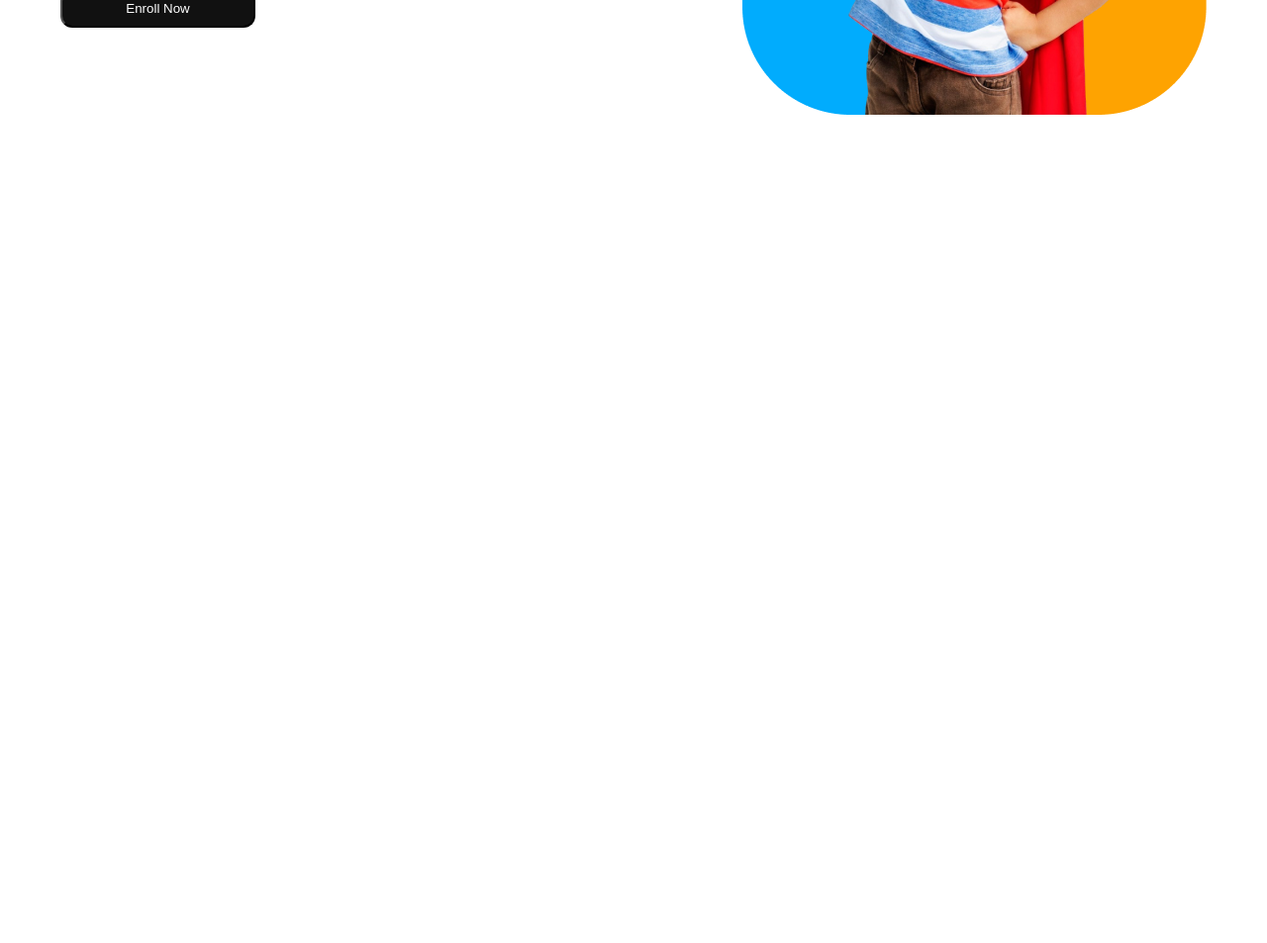
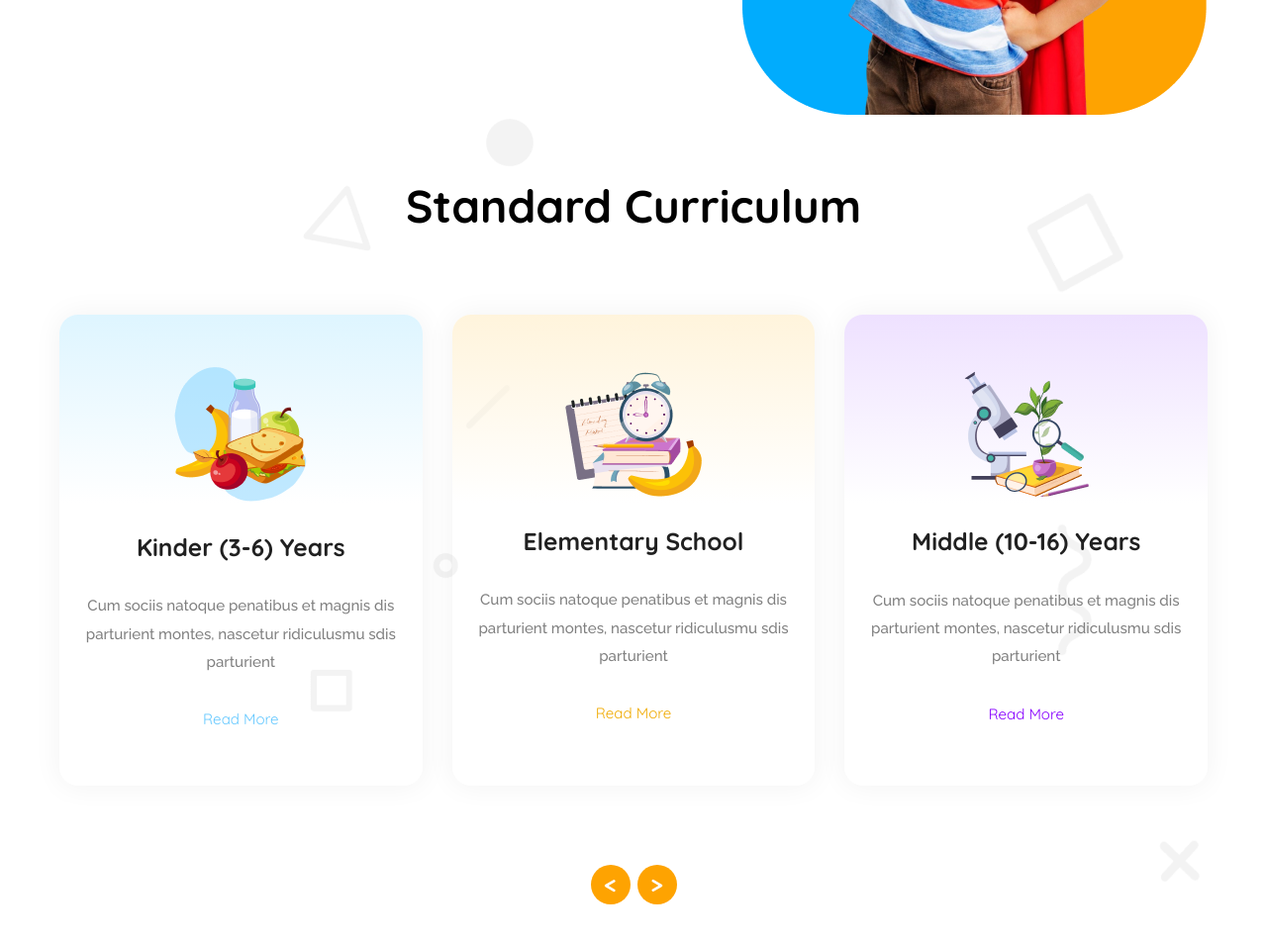
Before and after one commit to Mysterio-O/Assingment-2, a plain HTML site: page index.html in a window 1280 px wide. Shown: the part 561-1514 px from the top of the page at 99% size. Before the commit the page ends 800 px from the top, so only its background shows below. Drawn offline with Linux system fonts and the light colour scheme.

Commit message:
addded standard curriculum section

```diff
--- a/index.html
+++ b/index.html
@@ -10,6 +10,10 @@
     <link rel="preconnect" href="https://fonts.googleapis.com">
     <link rel="preconnect" href="https://fonts.gstatic.com" crossorigin>
     <link href="https://fonts.googleapis.com/css2?family=Quicksand:wght@300..700&display=swap" rel="stylesheet">
+                     <!-- raleway font style -->
+    <link rel="preconnect" href="https://fonts.googleapis.com">
+    <link rel="preconnect" href="https://fonts.gstatic.com" crossorigin>
+    <link href="https://fonts.googleapis.com/css2?family=Raleway:ital,wght@0,100..900;1,100..900&display=swap" rel="stylesheet">
                       <!-- main style -->
     <link rel="stylesheet" href="styles/style.css">
 </head>
@@ -39,7 +43,7 @@
         <!-- banner section is here -->
          <section class="banner-section display-flex">
             <div class="banner-description display-flex">
-                <h3 class="banner-title"><span class="orange">Empowering</span> students from small age <span class="blue">towards vision</span></h3>
+                <h3 class="banner-title"><span class="orange">Empowering</span><br> students from small age <span class="blue">towards vision</span></h3>
                 <p class="banner-subtitle">With the courage, Confidence, Creativity and Compassion to make their Unique Contribution in a Diverse and Dynamic World.</p>
                 <input type="button" class="banner-btn"
                 value="Enroll Now">
@@ -49,5 +53,36 @@
             </div>
          </section>
     </header>
+    <main>
+        <section class="curriculum">
+            <h3 class="curriculum-title">Standard Curriculum</h3>
+            <div class="curriculum-boxes display-flex">
+                <div class="kinder text-center shadow display-flex">
+                    <img src="assets/kinder.png" alt="" class="kinder-img">
+                    <h5 class="class-title">Kinder (3-6) Years</h5>
+                    <p class="class-subtitle raleway-simple">Cum sociis natoque penatibus et magnis dis parturient montes, nascetur ridiculusmu sdis parturient</p>
+                    <span class="read-1">Read More</span>
+                </div>
+                <div class="elementary text-center shadow display-flex">
+                    <img src="assets/elementary.png" alt="" class="elementary-img">
+                    <h5 class="class-title">Elementary School</h5>
+                    <p class="class-subtitle raleway-simple">Cum sociis natoque penatibus et magnis dis parturient montes, nascetur ridiculusmu sdis parturient</p>
+                    <span class="read-2">Read More</span>
+                </div>
+                <div class="middle text-center shadow display-flex">
+                    <img src="assets/middle.png" alt="" class="middle-img">
+                    <h5 class="class-title">Middle (10-16) Years</h5>
+                    <p class="class-subtitle raleway-simple">Cum sociis natoque penatibus et magnis dis parturient montes, nascetur ridiculusmu sdis parturient</p>
+                    <span class="read-3">Read More</span>
+                </div>
+            </div>
+
+            <div class="icons display-flex">
+                <div class="icon-1 display-flex"> < </div>
+                <div class="icon-2 display-flex"> > </div>
+            </div>
+
+        </section>
+    </main>
 </body>
 </html>
--- a/styles/style.css
+++ b/styles/style.css
@@ -12,6 +12,14 @@
   font-style: normal;
 }
 
+/* raleway font style */
+
+.raleway-simple {
+  font-family: "Raleway", serif;
+  font-optical-sizing: auto;
+  font-style: normal;
+}
+
 /* shared style */
 .display-flex {
     display: flex;
@@ -19,6 +27,18 @@
 .nav-same {
     font-size: 1.25rem;
     line-height: 1.875rem;
+}
+.text-center {
+    text-align: center;
+}
+.shadow {
+    box-shadow: 0 0 28.3px 0.94px rgba(0, 0, 0, 0.05);
+    border-radius: 18.86px;
+    height: 476px;
+    flex-direction: column;
+    gap: 30px;
+    align-items: center;
+    justify-content: center;
 }
 
 /* navbar styele are here */
@@ -87,8 +107,6 @@
     align-items: center;
 }
 .banner-description {
-    font-size: 3.5rem;
-    font-weight: 700;
     flex-direction: column;
     gap: 30px;
     color: #111111;
@@ -98,6 +116,11 @@
 }
 .blue {
     color: #01ACFD;
+}
+.banner-title {
+    font-size: 3.5rem;
+    font-weight: 700;
+    line-height: 3.8125rem;
 }
 .banner-subtitle {
     font-size: 1.25rem;
@@ -111,3 +134,75 @@
     color: #FFFFFF;
     border-radius: 12px;
 }
+
+/* curriculum sections style is here */
+.curriculum {
+    padding: 60px 0;
+    background-image: url(../assets/bg.png);
+    background-repeat: no-repeat;
+}
+.curriculum-title {
+    text-align: center;
+    font-size: 2.875rem;
+    font-weight: 700;
+    line-height: 3.59375rem;
+    color: #000000;
+}
+.curriculum-boxes {
+    max-width: 1160px;
+    margin: 80px auto;
+    gap: 30px;
+}
+.class-title {
+    font-size: 1.5325rem;
+    line-height: 1.91875rem;
+    font-weight: 700;
+    color: #202020;
+}
+.class-subtitle {
+    font-size: 0.943125rem;
+    font-weight: 500;
+    line-height: 1.76875rem;
+    color: #808080;
+}
+.read-1 {
+    font-size: 0.943125rem;
+    color: #64C8FF;
+    line-height: 1.76875rem;
+}
+.read-2 {
+    font-size: 0.943125rem;
+    color: #F0AA00;
+    line-height: 1.76875rem;
+}
+.read-3 {
+    font-size: 0.943125rem;
+    color: #8700FF;
+    line-height: 1.76875rem;
+}
+.icon-1, .icon-2 {
+    height: 40px;
+    width: 40px;
+    font-size: 1.5rem;
+    border-radius: 50%;
+    background-color: #FEA301;
+    color: #FFFFFF;
+    font-weight: 700;
+    align-items: center;
+    justify-content: center;
+}
+.icons {
+    justify-content: center;
+    gap: 7px;
+}
+
+/* curriculum-boxes color gradient style */
+.kinder {
+    background-image: linear-gradient(180deg, rgba(222, 245, 255, 1), rgba(255, 255, 255, 0) 40%);
+}
+.elementary {
+    background-image: linear-gradient(180deg, rgba(255, 244, 220, 1), rgba(255, 255, 255, 0) 40%);
+}
+.middle {
+    background-image: linear-gradient(180deg, rgba(238, 225, 255, 1), rgba(255, 255, 255, 0) 40%);
+}
```
